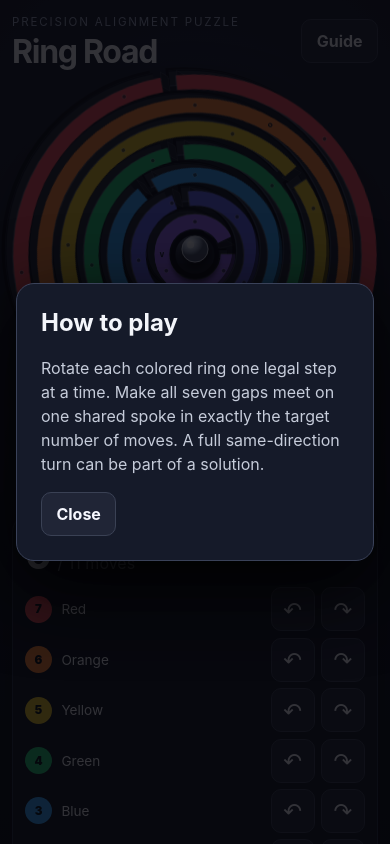
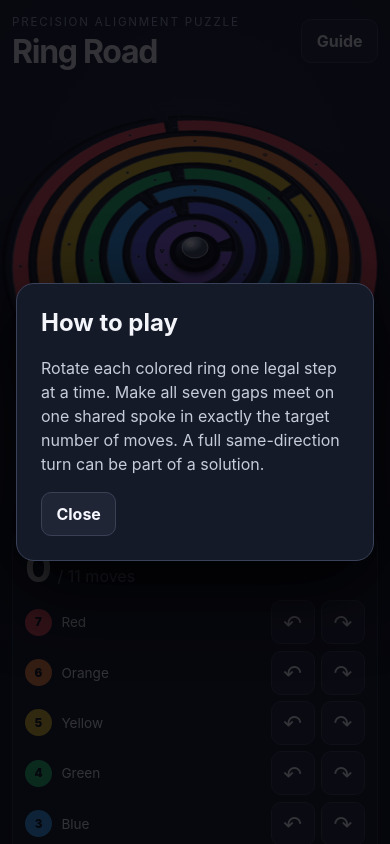
Before and after one commit to gamesbyian/Ring-Road, a React (Vite) app: page / in a window 390 px wide. Shown: the top 844 px of the page. Built offline with nearby package versions, Linux system fonts and the light colour scheme.

Commit message:
render: strengthen tabletop perspective and depth

```diff
--- a/src/styles/app.css
+++ b/src/styles/app.css
@@ -70,37 +70,41 @@ h1 {
 .board-column { min-width: 0; }
 
 .board-frame {
-  padding: 1rem 0 0;
-  perspective: 900px;
+  padding: 0.25rem 0 2.2rem;
+  perspective: 1050px;
 }
 
 .board-surface {
   position: relative;
-  width: min(100%, 620px);
+  width: min(100%, 650px);
   margin: auto;
+  transform-style: preserve-3d;
 }
 
 .board {
   display: block;
   width: 100%;
   overflow: visible;
-  filter: drop-shadow(0 28px 24px #0009);
-  transform: rotateX(13deg);
+  filter: drop-shadow(0 46px 30px #000c);
+  transform: rotateX(48deg) translateY(-1.5%);
+  transform-origin: 50% 48%;
+  will-change: transform;
 }
 
 .board-base-rim {
-  fill: #070a11;
-  stroke: #252b3a;
-  stroke-width: 2;
+  fill: #05070c;
+  stroke: #202637;
+  stroke-width: 3;
 }
 
 .board-base {
   fill: #111622;
-  stroke: #3b4356;
+  stroke: #465067;
   stroke-width: 1.5;
+  filter: drop-shadow(0 5px 4px #0008);
 }
 
-.ring {
+.ring-rotor {
   transition: transform 150ms cubic-bezier(0.2, 0.8, 0.2, 1);
 }
 
@@ -113,9 +117,13 @@ h1 {
   stroke-linecap: butt;
 }
 
-.ring-shadow { stroke: #0008; }
-.ring-wall { stroke: #202534; }
-.ring-top { filter: drop-shadow(0 -1px 0 #ffffff40); }
+.ring-shadow { stroke: #000a; }
+.ring-wall { stroke: #191e2b; }
+.ring-top {
+  filter:
+    drop-shadow(0 -1px 0 #ffffff52)
+    drop-shadow(0 2px 1px #0008);
+}
 
 .ring-edge {
   fill: none;
@@ -126,9 +134,10 @@ h1 {
 .ring-inner-edge { stroke: #4b556b80; }
 
 .notch-wall {
-  fill: #171b27;
-  stroke: #ffffff20;
-  stroke-width: 0.7;
+  fill: #111621;
+  stroke: #ffffff2b;
+  stroke-width: 0.8;
+  filter: drop-shadow(0 2px 1px #0008);
 }
 
 .marker {
@@ -325,9 +334,12 @@ nav span { color: #cbd2e4; font-weight: 700; }
 @media (max-width: 720px) {
   main { padding-top: 0.65rem; }
   .game { grid-template-columns: 1fr; gap: 0.4rem; }
-  .board-surface { width: min(100%, 470px); }
-  .board { transform: rotateX(8deg); }
-  .board-frame { padding-top: 0; }
+  .board-surface { width: min(100%, 500px); }
+  .board {
+    transform: rotateX(36deg) translateY(-1%);
+    transform-origin: 50% 48%;
+  }
+  .board-frame { padding: 0 0 0.8rem; }
   aside { padding: 0.75rem; }
   .counter { margin-bottom: 0.5rem; }
   .ring-name small { display: none; }
```
